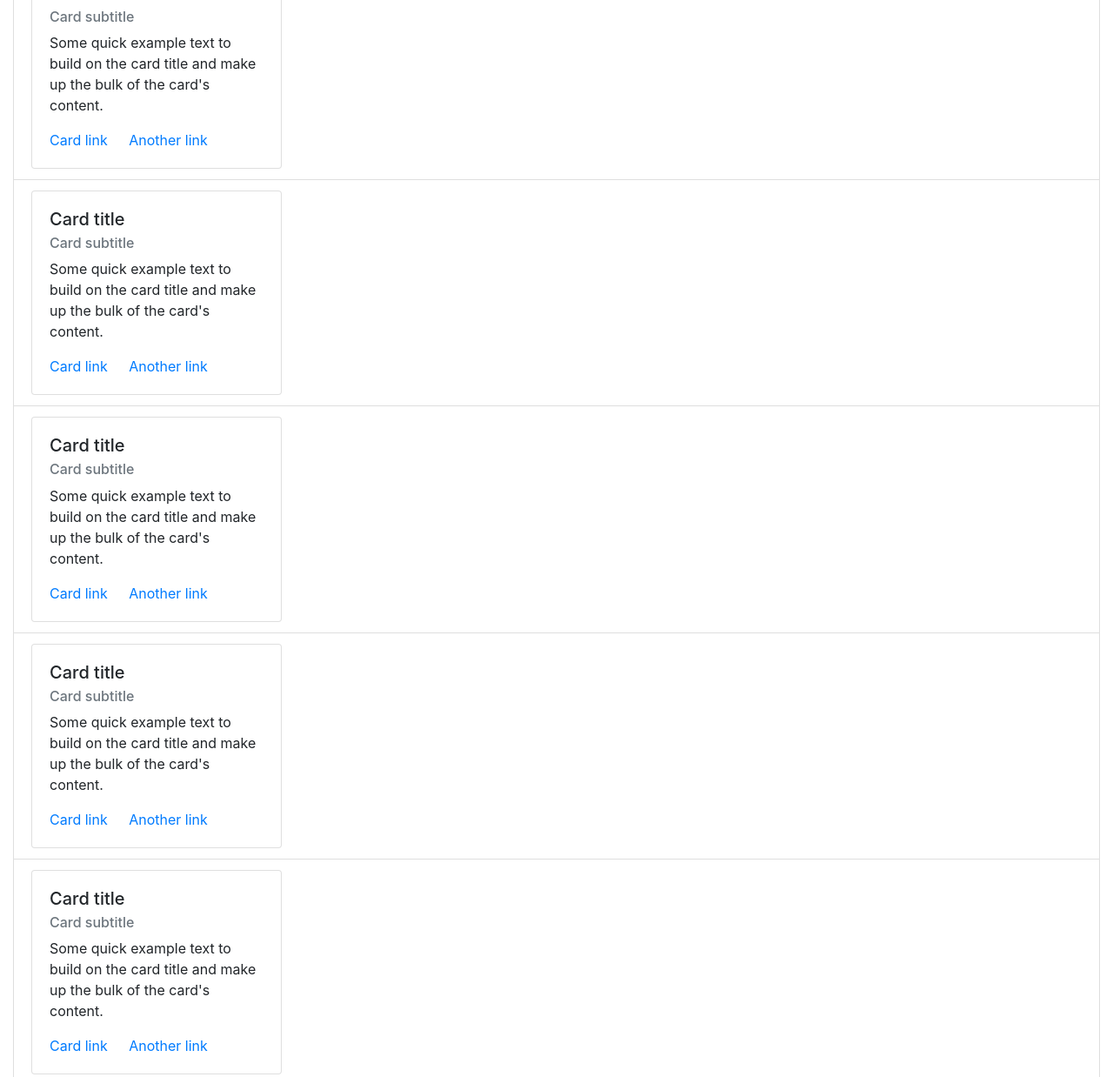
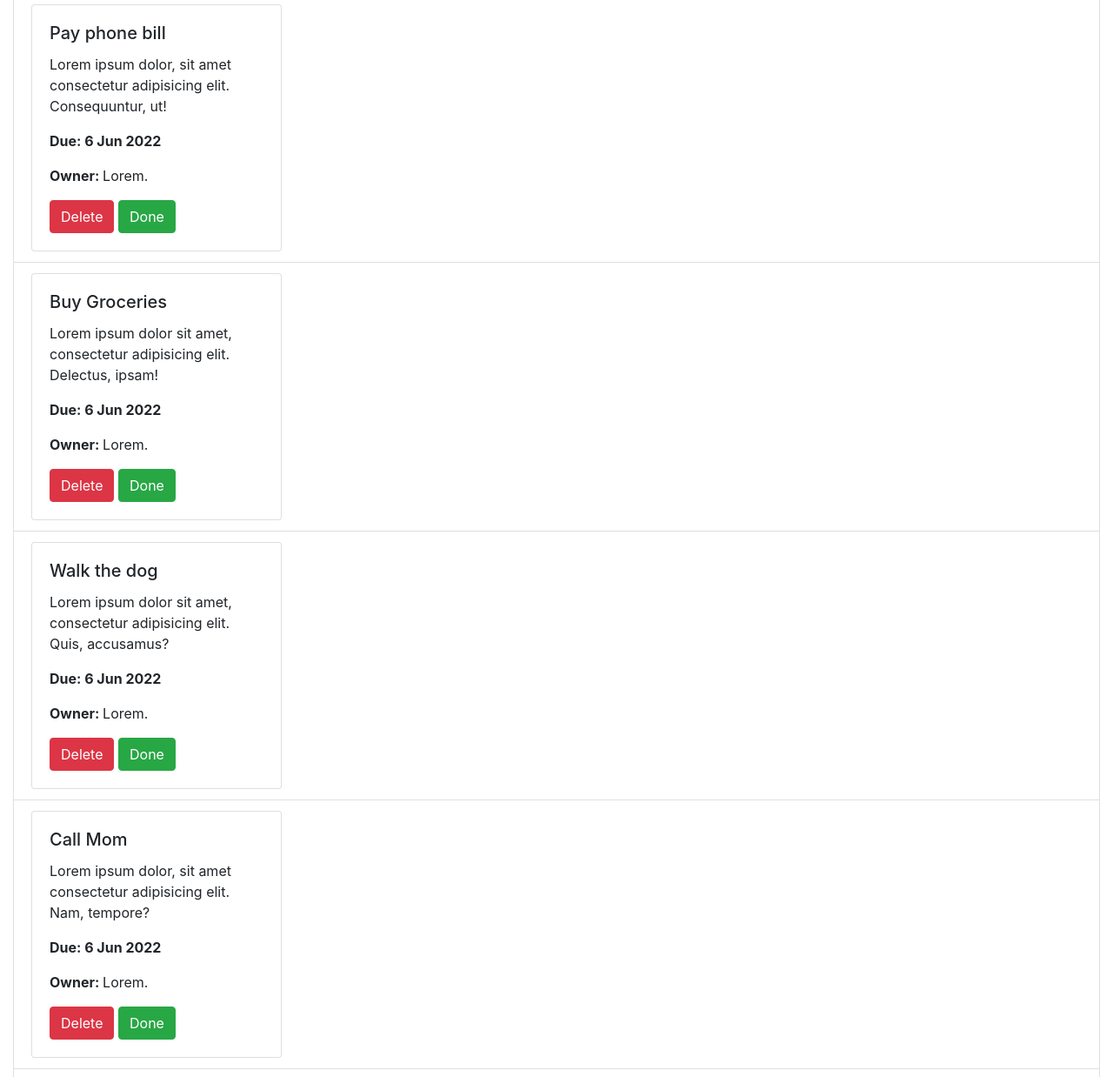
Before and after one commit to cristianboise/get-stuff-done-app, a plain HTML site: page index.html in a window 1280 px wide. Shown: the part 308-1546 px from the top of the page at 87% size. Drawn offline with nearby package versions, Linux system fonts and the light colour scheme.

Commit message:
create text for sample cards

```diff
--- a/index.html
+++ b/index.html
@@ -57,60 +57,66 @@
                 <button type="button" class="button">All Tasks</button>
             </div>
         </div>
+        <h2>Task List</h2>
         <div class="col-12">
             <ul class="list-group">
                 <li class="list-group-item">
                     <div class="card" style="width: 18rem;">
                         <div class="card-body">
-                        <h5 class="card-title">Card title</h5>
-                        <h6 class="card-subtitle mb-2 text-muted">Card subtitle</h6>
-                        <p class="card-text">Some quick example text to build on the card title and make up the bulk of the card's content.</p>
-                        <a href="#" class="card-link">Card link</a>
-                        <a href="#" class="card-link">Another link</a>
+                            <h5 class="card-title">Pay phone bill</h5>
+                            <p>Lorem ipsum dolor, sit amet consectetur adipisicing elit. Consequuntur, ut!</p>
+                            <p class="font-weight-bold">Due: 6 Jun 2022</p>
+                            <p class="font-weight-bold">Owner: <span class="font-weight-normal">Lorem.</span></p>
+                            <button type="button" class="btn delete-button btn-danger">Delete</button>
+                            <button type="button" class="btn done-button btn-success visible">Done</button>
                         </div>
                   </div>
                 </li>
                 <li class="list-group-item">
                     <div class="card" style="width: 18rem;">
                         <div class="card-body">
-                          <h5 class="card-title">Card title</h5>
-                          <h6 class="card-subtitle mb-2 text-muted">Card subtitle</h6>
-                          <p class="card-text">Some quick example text to build on the card title and make up the bulk of the card's content.</p>
-                          <a href="#" class="card-link">Card link</a>
-                          <a href="#" class="card-link">Another link</a>
+                          <h5 class="card-title">Buy Groceries</h5>
+                          <p>Lorem ipsum dolor sit amet, consectetur adipisicing elit. Delectus, ipsam!</p>
+                          <p class="font-weight-bold">Due: 6 Jun 2022</p>
+                          <p class="font-weight-bold">Owner: <span class="font-weight-normal">Lorem.</span></p>
+                          <button type="button" class="btn delete-button btn-danger">Delete</button>
+                          <button type="button" class="btn done-button btn-success visible">Done</button>
                         </div>
                     </div>
                 </li>
                 <li class="list-group-item">
                     <div class="card" style="width: 18rem;">
                         <div class="card-body">
-                          <h5 class="card-title">Card title</h5>
-                          <h6 class="card-subtitle mb-2 text-muted">Card subtitle</h6>
-                          <p class="card-text">Some quick example text to build on the card title and make up the bulk of the card's content.</p>
-                          <a href="#" class="card-link">Card link</a>
-                          <a href="#" class="card-link">Another link</a>
+                          <h5 class="card-title">Walk the dog</h5>
+                          <p>Lorem ipsum dolor sit amet, consectetur adipisicing elit. Quis, accusamus?</p>
+                          <p class="font-weight-bold">Due: 6 Jun 2022</p>
+                          <p class="font-weight-bold">Owner: <span class="font-weight-normal">Lorem.</span></p>
+                          <button type="button" class="btn delete-button btn-danger">Delete</button>
+                          <button type="button" class="btn done-button btn-success visible">Done</button>
                         </div>
                     </div>
                 </li>
                 <li class="list-group-item">
                     <div class="card" style="width: 18rem;">
                         <div class="card-body">
-                          <h5 class="card-title">Card title</h5>
-                          <h6 class="card-subtitle mb-2 text-muted">Card subtitle</h6>
-                          <p class="card-text">Some quick example text to build on the card title and make up the bulk of the card's content.</p>
-                          <a href="#" class="card-link">Card link</a>
-                          <a href="#" class="card-link">Another link</a>
+                          <h5 class="card-title">Call Mom</h5>
+                          <p>Lorem ipsum dolor, sit amet consectetur adipisicing elit. Nam, tempore?</p>
+                          <p class="font-weight-bold">Due: 6 Jun 2022</p>
+                          <p class="font-weight-bold">Owner: <span class="font-weight-normal">Lorem.</span></p>
+                          <button type="button" class="btn delete-button btn-danger">Delete</button>
+                          <button type="button" class="btn done-button btn-success visible">Done</button>
                         </div>
                     </div>
                 </li>
                 <li class="list-group-item">
                     <div class="card" style="width: 18rem;">
                         <div class="card-body">
-                          <h5 class="card-title">Card title</h5>
-                          <h6 class="card-subtitle mb-2 text-muted">Card subtitle</h6>
-                          <p class="card-text">Some quick example text to build on the card title and make up the bulk of the card's content.</p>
-                          <a href="#" class="card-link">Card link</a>
-                          <a href="#" class="card-link">Another link</a>
+                          <h5 class="card-title">Clean the house</h5>
+                          <p>Lorem ipsum dolor sit amet, consectetur adipisicing elit. Architecto, qui.</p>
+                          <p class="font-weight-bold">Due: 6 Jun 2022</p>
+                          <p class="font-weight-bold">Owner: <span class="font-weight-normal">Melvin</span></p>
+                          <button type="button" class="btn delete-button btn-danger">Delete</button>
+                          <button type="button" class="btn done-button btn-success visible">Done</button>
                         </div>
                     </div>
                 </li>
```
